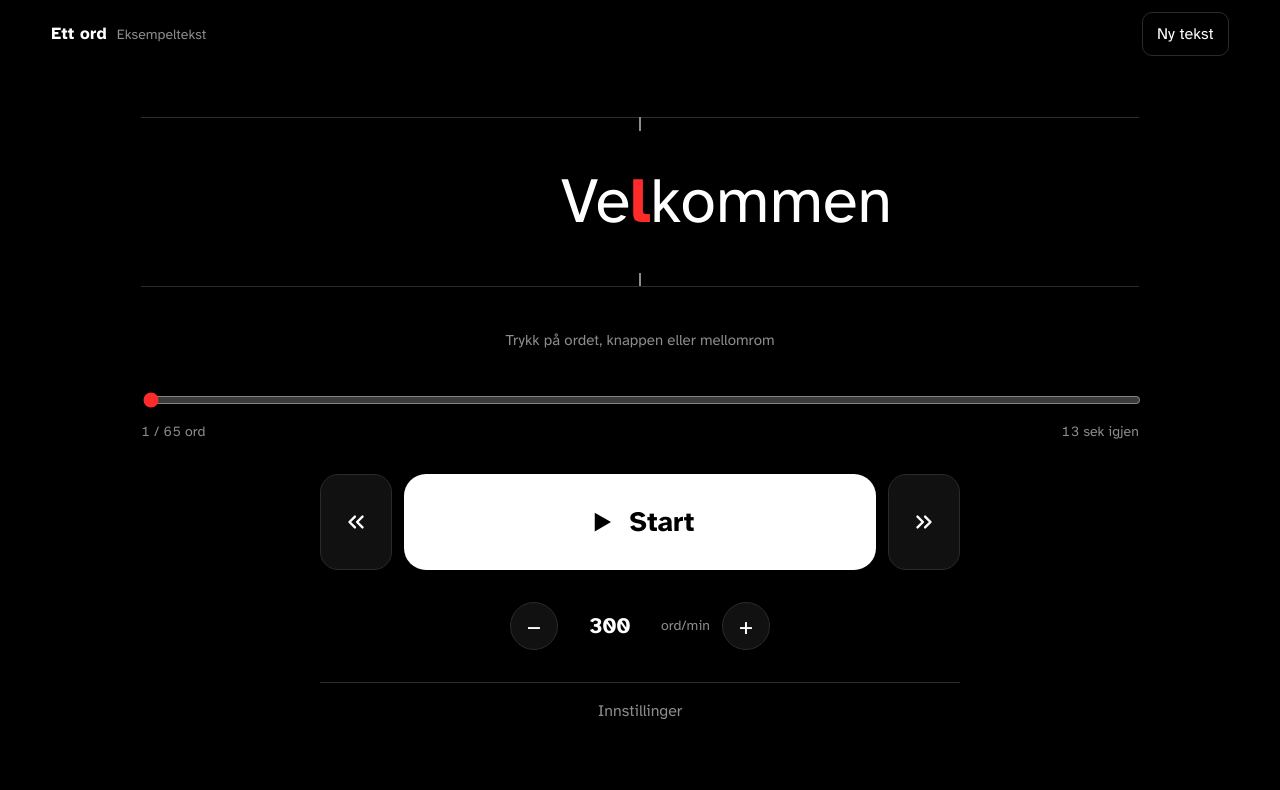
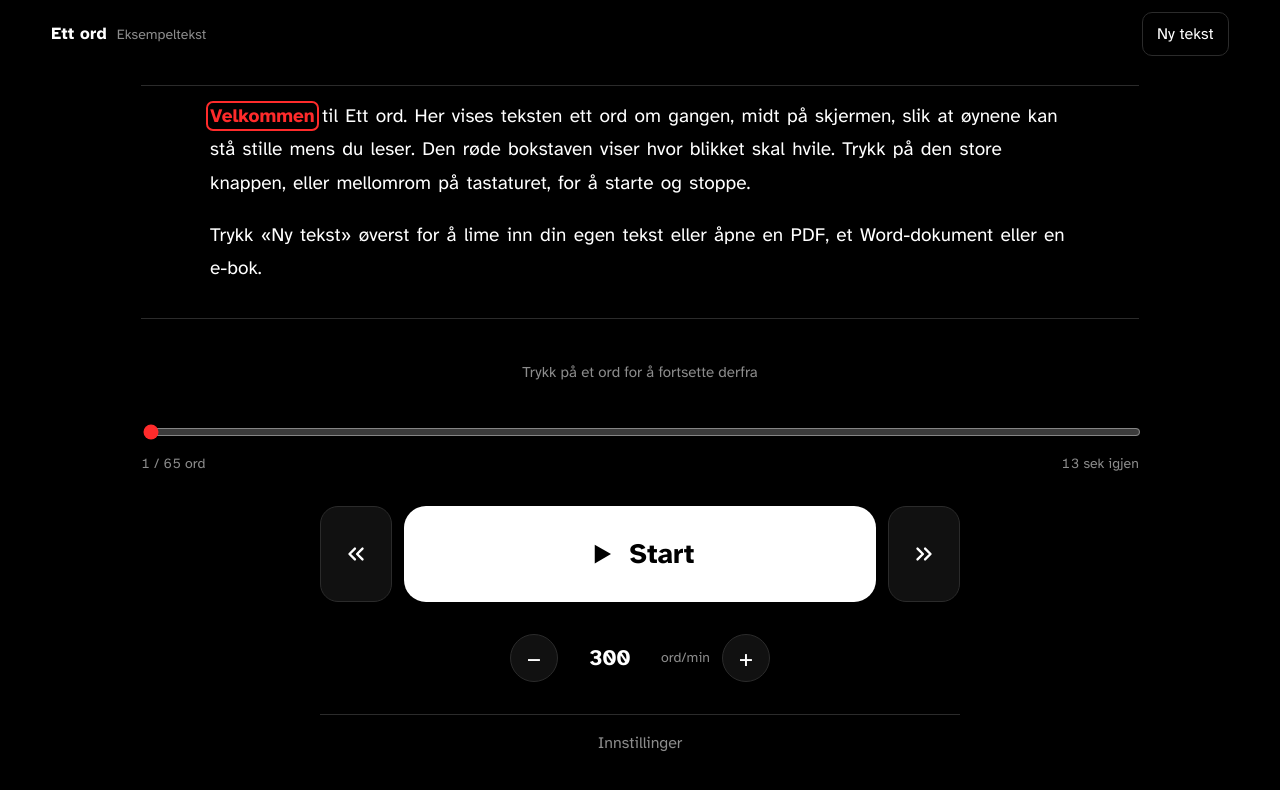
Before and after one commit to Mykoris/Ettord, a plain HTML site: page index.html in a window 1280 px wide. Drawn offline with Linux system fonts and the light colour scheme.

Commit message:
Add files via upload

```diff
--- a/index.html
+++ b/index.html
@@ -60,6 +60,15 @@ input[type=range]{width:100%;accent-color:var(--acc);height:28px}
 .speed .v{font-size:22px;font-weight:700;font-variant-numeric:tabular-nums;min-width:5.5ch;text-align:center}
 .speed .u{color:var(--dim);font-size:14px}
 .round{width:48px;height:48px;border-radius:50%;border:1px solid var(--line);background:var(--panel);font-size:24px;line-height:1}
+
+.full{display:none;position:relative;max-height:min(54vh,600px);overflow:auto;font-size:19px;line-height:1.75;padding:14px 6px;border-top:1px solid var(--line);border-bottom:1px solid var(--line);overscroll-behavior:contain}
+.full p{margin:0 0 1em;max-width:70ch;margin-inline:auto}
+.full span{cursor:pointer;border-radius:4px;padding:0 1px}
+.full span:hover{background:var(--line)}
+.full .cur{color:var(--acc);font-weight:700;outline:2px solid var(--acc);outline-offset:1px}
+.full .more{color:var(--dim);text-align:center;font-size:14px}
+body.paused .full{display:block}
+body.paused .stage{display:none}
 details.set{max-width:640px;width:100%;margin:0 auto;border-top:1px solid var(--line);padding-top:6px}
 details.set summary{min-height:44px;display:flex;align-items:center;color:var(--dim);cursor:pointer;list-style:none;justify-content:center}
 details.set summary::-webkit-details-marker{display:none}
@@ -106,6 +115,7 @@ textarea{width:100%;min-height:34vh;border-radius:14px;border:1px solid var(--li
     <span class="notch t"></span><span class="notch b"></span>
     <div class="word" id="word"><span class="l"></span><span class="p"></span><span class="r"></span></div>
   </div>
+  <div class="full" id="full" aria-label="Hele teksten"></div>
   <p class="hint" id="hint"></p>
 
   <div>
@@ -153,11 +163,13 @@ textarea{width:100%;min-height:34vh;border-radius:14px;border:1px solid var(--li
     <textarea id="ta" placeholder="Lim inn teksten her …"></textarea>
     <div class="row"><button class="primary" id="useText">Les denne teksten</button><button class="ghost" id="closeIn">Avbryt</button></div>
     <div class="drop" id="drop">
-      <label class="file">Åpne fil<input type="file" id="fileIn" accept=".pdf,.docx,.epub,.txt,.md,application/pdf,application/vnd.openxmlformats-officedocument.wordprocessingml.document,application/epub+zip,text/plain"></label>
+      <div class="row" style="justify-content:center">
+        <label class="file">Åpne fil<input type="file" id="fileIn" accept=".pdf,.docx,.epub,.txt,.md,application/pdf,application/vnd.openxmlformats-officedocument.wordprocessingml.document,application/epub+zip,text/plain"></label>
+      </div>
       <span class="small" style="color:var(--dim)">PDF, Word (.docx), EPUB og TXT · eller dra filen hit</span>
     </div>
     <div class="status" id="status" role="status"></div>
-    <p class="small">Skannede PDF-er (bilder av tekst) og kopibeskyttede e-bøker (DRM, f.eks. Kindle) kan ikke leses. Gamle .doc-filer må lagres som .docx først.</p>
+    <p class="small">Tekst fra en bok? Ta bilde med iPhone, åpne det i Bilder, hold på teksten og velg Marker alt → Kopier, og lim inn her. Skannede PDF-er og kopibeskyttede e-bøker (DRM, f.eks. Kindle) kan ikke leses. Gamle .doc-filer må lagres som .docx først.</p>
   </div>
 </div>
 
@@ -166,7 +178,7 @@ textarea{width:100%;min-height:34vh;border-radius:14px;border:1px solid var(--li
 const $ = s => document.querySelector(s);
 const SAMPLE = "Velkommen til Ett ord. Her vises teksten ett ord om gangen, midt på skjermen, slik at øynene kan stå stille mens du leser. Den røde bokstaven viser hvor blikket skal hvile. Trykk på den store knappen, eller mellomrom på tastaturet, for å starte og stoppe.\n\nTrykk «Ny tekst» øverst for å lime inn din egen tekst eller åpne en PDF, et Word-dokument eller en e-bok.";
 const S = {i:0, wpm:300, fs:64, theme:'klassisk', punct:true, rewind:true, name:''};
-let words = [], timer = null, playing = false, ramp = 0, lock = null;
+let words = [], timer = null, playing = false, ramp = 0, lock = null, noRewind = false, fullRange = null;
 
 const store = {
   get(k){ try { return localStorage.getItem(k); } catch(e){ return null; } },
@@ -219,6 +231,7 @@ function render(){
   }
   $('#seek').max = Math.max(0, n-1); $('#seek').value = S.i;
   $('#pos').textContent = n ? `${(S.i+1).toLocaleString('no')} / ${n.toLocaleString('no')} ord` : '0 / 0 ord';
+  if (document.body.classList.contains('paused')) mark();
   const mins = (n - S.i) / S.wpm;
   $('#left').textContent = n ? (mins < 1 ? `${Math.max(1,Math.round(mins*60))} sek igjen` : `${Math.round(mins)} min igjen`) : '';
 }
@@ -229,7 +242,11 @@ function setBtn(){
   b.innerHTML = playing
     ? '<svg viewBox="0 0 24 24" fill="currentColor"><rect x="5" y="5" width="14" height="14" rx="2"/></svg><span>Stopp</span>'
     : `<svg viewBox="0 0 24 24" fill="currentColor"><path d="M7 4.5v15l13-7.5z"/></svg><span>${S.i>0 && S.i<words.length-1 ? 'Fortsett' : 'Start'}</span>`;
-  $('#hint').textContent = playing ? '' : (words.length ? 'Trykk på ordet, knappen eller mellomrom' : '');
+  $('#hint').textContent = playing ? 'Trykk på ordet for å pause' : (words.length ? 'Trykk på et ord for å fortsette derfra' : '');
+  const was = document.body.classList.contains('paused');
+  const now = !playing && words.length > 0;
+  document.body.classList.toggle('paused', now);
+  if (now && !was) mark();
 }
 
 function tick(){
@@ -243,7 +260,8 @@ function tick(){
 async function play(){
   if (!words.length) return;
   if (S.i >= words.length - 1) S.i = 0;
-  else if (S.rewind && S.i > 0) S.i = Math.max(0, S.i - 3);
+  else if (S.rewind && S.i > 0 && !noRewind) S.i = Math.max(0, S.i - 3);
+  noRewind = false;
   playing = true; ramp = 0; setBtn(); tick();
   try { lock = await navigator.wakeLock?.request('screen'); } catch(e){ lock = null; }
 }
@@ -263,7 +281,7 @@ function sentence(dir){
     while (i < words.length - 1 && words[i].end < 2) i++;
     i = Math.min(words.length - 1, i + 1);
   }
-  S.i = i; ramp = 0;
+  S.i = i; ramp = 0; noRewind = true;
   if (playing) { clearTimeout(timer); tick(); } else { render(); setBtn(); }
 }
 
@@ -279,11 +297,44 @@ function setText(text, name, i){
   stop();
   words = tokenize(text);
   S.i = Math.min(i || 0, Math.max(0, words.length - 1));
-  S.name = name || '';
+  S.name = name || ''; fullRange = null; noRewind = false;
   $('#name').textContent = S.name;
   if (!store.set('ettord-text', text)) store.set('ettord-text', '');
   save(); render(); setBtn();
 }
+
+/* ---------- hele teksten ved pause ---------- */
+const full = $('#full');
+const esc = t => t.replace(/[&<>"]/g, c => ({'&':'&amp;','<':'&lt;','>':'&gt;','"':'&quot;'}[c]));
+function buildFull(){
+  const n = words.length, W = 1500;
+  let a = Math.max(0, S.i - W), b = Math.min(n, S.i + W);
+  for (let g = 0; a > 0 && words[a-1].end !== 3 && g < 400; g++) a--;
+  for (let g = 0; b < n && words[b-1].end !== 3 && g < 400; g++) b++;
+  let h = a > 0 ? '<p class="more">… tidligere tekst – dra i linjen under for å gå dit</p><p>' : '<p>';
+  for (let k = a; k < b; k++) {
+    h += `<span data-k="${k}">${esc(words[k].w)}</span> `;
+    if (words[k].end === 3 && k < b-1) h += '</p><p>';
+  }
+  h += '</p>' + (b < n ? '<p class="more">… fortsetter</p>' : '');
+  full.innerHTML = h; fullRange = [a, b];
+}
+function mark(){
+  if (!words.length) { full.innerHTML = ''; return; }
+  if (!fullRange || S.i < fullRange[0] || S.i >= fullRange[1]) buildFull();
+  full.querySelector('.cur')?.classList.remove('cur');
+  const el = full.querySelector(`[data-k="${S.i}"]`);
+  if (!el) return;
+  el.classList.add('cur');
+  const top = el.offsetTop - full.clientHeight / 2 + el.offsetHeight / 2;
+  full.scrollTop = Math.max(0, top);
+}
+full.addEventListener('click', e => {
+  const k = e.target.dataset && e.target.dataset.k;
+  if (k == null) return;
+  S.i = +k; noRewind = true; ramp = 0; render(); setBtn(); save();
+});
+full.addEventListener('dblclick', e => { if (e.target.dataset && e.target.dataset.k != null) play(); });
 
 /* ---------- filer ---------- */
 const libs = {};
@@ -373,6 +424,14 @@ async function readEpub(buf){
   return out;
 }
 
+const isImg = f => f.type.startsWith('image/') || /\.(jpe?g|png|heic|heif|webp|gif|bmp|tiff?)$/i.test(f.name);
+async function handleFiles(list){
+  const arr = [...list];
+  if (!arr.length) return;
+  if (arr.every(isImg)) { status('Bilder leses ikke direkte. Bruk Live Text på iPhone: hold på teksten i bildet, velg Kopier og lim inn her.', true); return; }
+  return handleFile(arr.find(f => !isImg(f)));
+}
+
 function status(msg, err){ const s = $('#status'); s.textContent = msg || ''; s.classList.toggle('err', !!err); }
 
 async function handleFile(f){
@@ -405,13 +464,13 @@ $('#useText').onclick = () => {
   if (!t) { status('Lim inn litt tekst først.', true); return; }
   setText(t, 'Innlimt tekst', 0); $('#ta').value = ''; closeIn();
 };
-$('#fileIn').onchange = e => { handleFile(e.target.files[0]); e.target.value = ''; };
+$('#fileIn').onchange = e => { handleFiles(e.target.files); e.target.value = ''; };
 const drop = $('#drop');
 ['dragenter','dragover'].forEach(t => drop.addEventListener(t, e => { e.preventDefault(); drop.classList.add('over'); }));
 ['dragleave','drop'].forEach(t => drop.addEventListener(t, e => { e.preventDefault(); drop.classList.remove('over'); }));
-drop.addEventListener('drop', e => handleFile(e.dataTransfer.files[0]));
+drop.addEventListener('drop', e => handleFiles(e.dataTransfer.files));
 document.addEventListener('dragover', e => e.preventDefault());
-document.addEventListener('drop', e => { e.preventDefault(); if (ov.hidden && e.dataTransfer.files[0]) handleFile(e.dataTransfer.files[0]); });
+document.addEventListener('drop', e => { e.preventDefault(); if (ov.hidden && e.dataTransfer.files.length) handleFiles(e.dataTransfer.files); });
 
 /* ---------- kontroller ---------- */
 $('#play').onclick = toggle;
@@ -420,10 +479,11 @@ $('#back').onclick = () => sentence(-1);
 $('#fwd').onclick = () => sentence(1);
 $('#slower').onclick = () => setWpm(S.wpm - 25);
 $('#faster').onclick = () => setWpm(S.wpm + 25);
-$('#seek').oninput = e => { S.i = +e.target.value; ramp = 0; if (playing) { clearTimeout(timer); tick(); } else { render(); setBtn(); } };
+$('#seek').oninput = e => { S.i = +e.target.value; ramp = 0; noRewind = true; if (playing) { clearTimeout(timer); tick(); } else { render(); setBtn(); } };
 $('#seek').onchange = save;
 function applyTheme(){
-  document.body.className = 't-' + S.theme;
+  document.body.classList.remove('t-klassisk','t-myk','t-lys','t-sepia');
+  document.body.classList.add('t-' + S.theme);
   const bg = getComputedStyle(document.body).getPropertyValue('--bg').trim();
   document.querySelector('meta[name=theme-color]').content = bg;
   document.documentElement.style.colorScheme = (S.theme === 'lys' || S.theme === 'sepia') ? 'light' : 'dark';
--- a/sw.js
+++ b/sw.js
@@ -1,5 +1,5 @@
 // Lagrer appen og leserbibliotekene lokalt, så den virker uten nett etter første besøk.
-const CACHE = 'ettord-v1';
+const CACHE = 'ettord-v2';
 const CORE = ['./', './index.html', './manifest.webmanifest', './icon-180.png', './icon-192.png', './icon-512.png'];
 self.addEventListener('install', e => {
   e.waitUntil(caches.open(CACHE).then(c => c.addAll(CORE)).then(() => self.skipWaiting()));
@@ -10,7 +10,7 @@ self.addEventListener('activate', e => {
 self.addEventListener('fetch', e => {
   if (e.request.method !== 'GET') return;
   const url = new URL(e.request.url);
-  const lib = /cdnjs\.cloudflare\.com|fonts\.(googleapis|gstatic)\.com/.test(url.host);
+  const lib = /cdnjs\.cloudflare\.com|cdn\.jsdelivr\.net|fonts\.(googleapis|gstatic)\.com/.test(url.host);
   if (url.origin === location.origin) {
     // Nett først (får oppdateringer), lagret kopi uten nett
     e.respondWith(fetch(e.request).then(r => { const c = r.clone(); caches.open(CACHE).then(x => x.put(e.request, c)); return r; })
```
